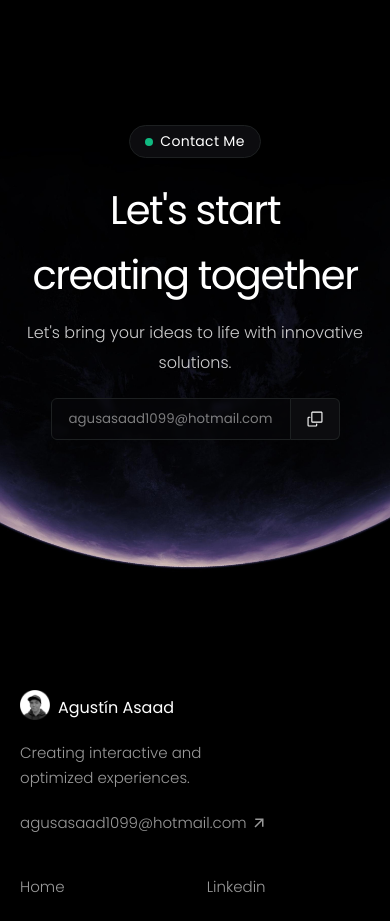
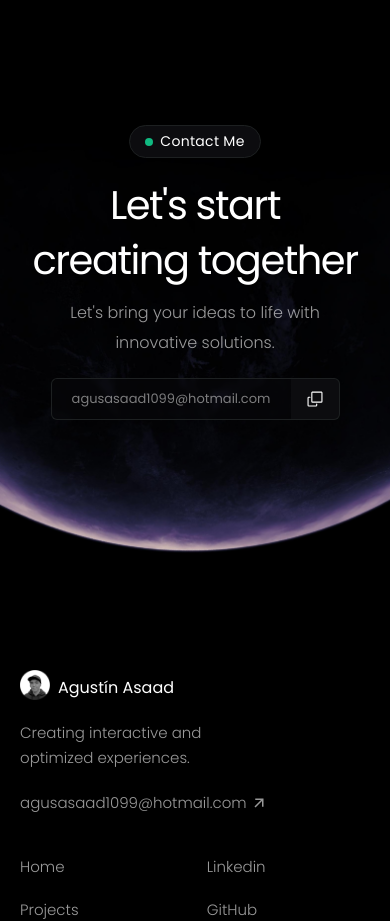
Before and after one commit to agusasaad/portafolio-agustinasaad, a Next.js app: page / in a window 390 px wide. Shown: the part 2900-3821 px from the top of the page. Built offline with nearby package versions, Linux system fonts and the light colour scheme.

Commit message:
feat: enhance layout and responsiveness for ContactMe and MyServices components

```diff
--- a/src/components/ContactMe/ContactMe.module.css
+++ b/src/components/ContactMe/ContactMe.module.css
@@ -10,7 +10,6 @@
   position: relative;
   padding: 150px 0px 250px 0px;
   overflow-y: hidden;
-  /* border: 1px solid red; */
 }
 
 .content {
@@ -20,6 +19,7 @@
   align-items: center;
   flex-direction: column;
   gap: 10px;
+  padding: 0px 15px;
 }
 
 .content .title_paragraph {
@@ -86,6 +86,7 @@
   background: rgba(12, 12, 15, 0.388);
   backdrop-filter: blur(2px);
   border: 1px solid var(--border);
+  border-right: none;
   color: rgba(255, 255, 255, 0.48);
   padding: 10px 15px;
   font-family: inherit;
@@ -93,6 +94,8 @@
   text-align: center;
   border-top-left-radius: 6px;
   border-bottom-left-radius: 6px;
+  border-top-right-radius: 0px;
+  border-bottom-right-radius: 0px;
 }
 
 .input_email input:focus {
@@ -116,5 +119,25 @@
 @media (max-width: 1000px) {
   .content h2 {
     font-size: 40px;
+    line-height: 55px;
+    text-wrap: balance;
+  }
+
+  .content p {
+    font-size: 16px;
+    line-height: 30px;
+    text-wrap: stable;
+    max-width: 300px;
+    opacity: 60%;
   }
 }
+
+@media (max-width: 535px) {
+  .container_banner_contact {
+    padding: 150px 0px 250px 0px;
+  }
+
+  .input_email input {
+    font-size: 13px;
+  }
+}
--- a/src/components/MyServices/MyServices.module.css
+++ b/src/components/MyServices/MyServices.module.css
@@ -120,7 +120,6 @@
 @media (max-width: 768px) {
   .container {
     padding: 100px 0px;
-    gap: 10px;
   }
   .content_card_services {
     flex-direction: column;
@@ -133,7 +132,10 @@
   }
 }
 
-@media (max-width: 435px) {
+@media (max-width: 425px) {
+  .container {
+    gap: 10px;
+  }
   .content_title h2 {
     display: none;
   }
```
